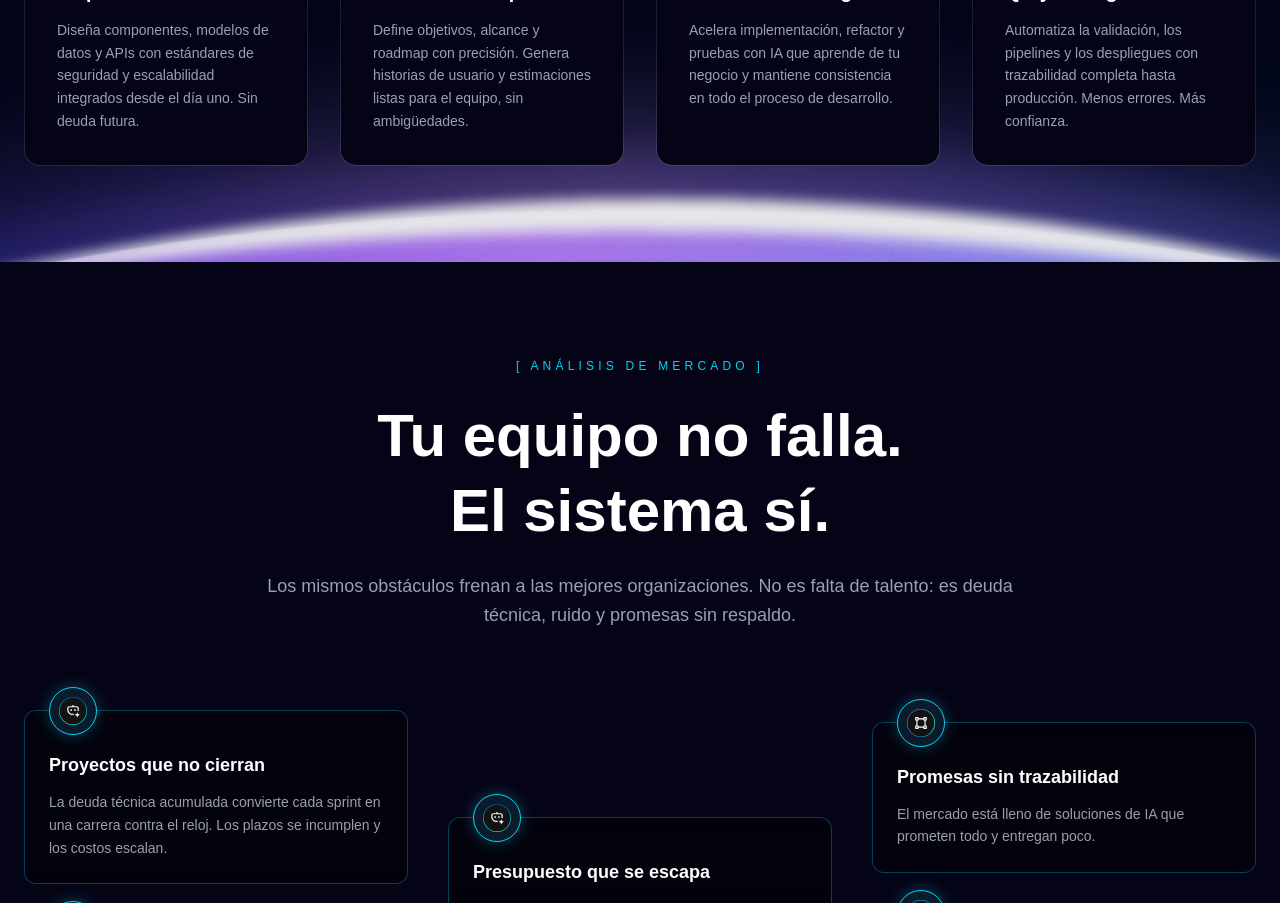
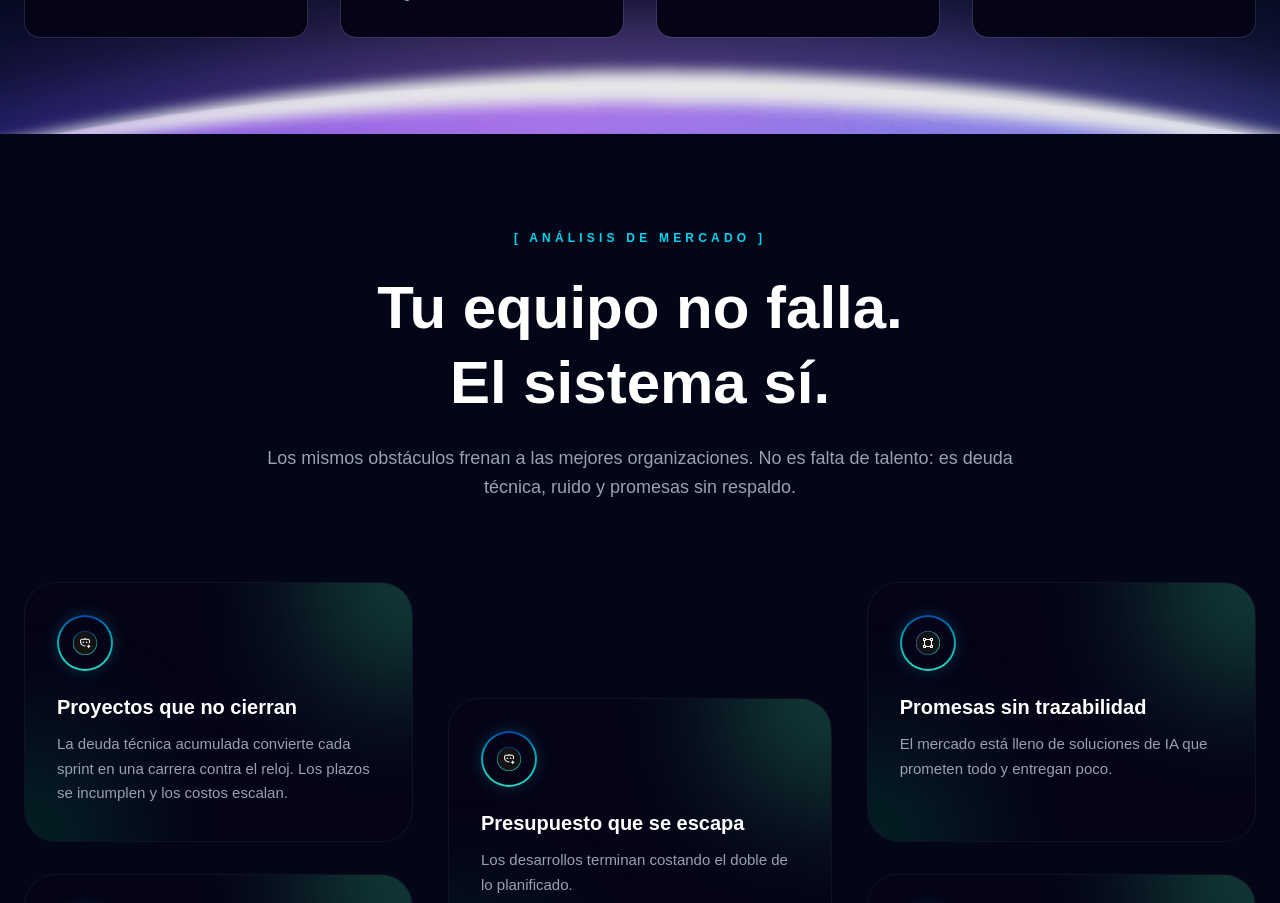
Before and after one commit to Juanith0xx/smartforge, a React (Vite) app: page / in a window 1280 px wide. Shown: the part 4160-5063 px from the top of the page. Built offline with nearby package versions, Linux system fonts and the light colour scheme.

Commit message:
updata correccion final v3

```diff
--- a/src/components/AudienceSection.jsx
+++ b/src/components/AudienceSection.jsx
@@ -47,7 +47,7 @@ const AudienceSection = () => {
               [ PARA QUIÉN ES ]
             </p>
 
-            <h2 className="text-4xl md:text-6xl font-bold text-white leading-tight max-w-xl">
+            <h2 className="text-4xl md:text-6xl font-bold text-white leading-tight">
               Diseñado para quienes
               <br />
               toman decisiones.
--- a/src/components/MarketAnalysisSection.jsx
+++ b/src/components/MarketAnalysisSection.jsx
@@ -35,11 +35,10 @@ const problems = [
 
 const MarketAnalysisSection = () => {
   return (
-    <section className="py-16 md:py-24 relative overflow-hidden">
+    <section className="py-16 md:py-24 relative overflow-hidden bg-[#020617]">
+      <div className="max-w-[1300px] mx-auto px-6 text-center relative z-10">
 
-      <div className="max-w-[1300px] mx-auto px-6 text-center">
-
-        <p className="text-cyan-400 text-[10px] md:text-xs tracking-[0.35em] uppercase mb-6">
+        <p className="text-cyan-400 text-[10px] md:text-xs tracking-[0.35em] uppercase mb-6 font-bold">
           [ ANÁLISIS DE MERCADO ]
         </p>
 
@@ -55,9 +54,8 @@ const MarketAnalysisSection = () => {
         </p>
 
         {/* GRID DE PROBLEMAS */}
-        <div className="grid grid-cols-1 md:grid-cols-3 gap-12 md:gap-10 mt-20 items-center">
-
-          <div className="space-y-12 md:space-y-10">
+        <div className="grid grid-cols-1 md:grid-cols-3 gap-8 mt-20 items-center">
+          <div className="space-y-8">
             <ProblemCard problem={problems[0]} />
             <ProblemCard problem={problems[3]} />
           </div>
@@ -66,15 +64,12 @@ const MarketAnalysisSection = () => {
             <ProblemCard problem={problems[2]} center />
           </div>
 
-          <div className="space-y-12 md:space-y-10">
+          <div className="space-y-8">
             <ProblemCard problem={problems[1]} />
             <ProblemCard problem={problems[4]} />
           </div>
-
         </div>
-
       </div>
-
     </section>
   )
 }
@@ -84,39 +79,53 @@ const ProblemCard = ({ problem, center }) => {
     <div
       className={`
       relative
-      p-8 md:p-6
-      rounded-2xl md:rounded-xl
+      p-8 md:p-8
+      rounded-[32px]
       text-left
-      border border-cyan-400/30
-
-      /* GRADIENTE SOLO EN RESPONSIVO */
-      bg-gradient-to-br from-[#0b1b2b] via-[#0b1b2b] to-[#122d42]
-      md:bg-none md:bg-black/40
-
-      backdrop-blur-md md:backdrop-blur-sm
-      hover:border-cyan-400
-      hover:shadow-[0_0_30px_rgba(34,211,238,0.25)]
-      transition-all duration-300
-      active:scale-[0.98] md:active:scale-100
-      ${center ? "max-w-sm mx-auto" : ""}
+      bg-[#050416]
+      overflow-hidden
+      border border-white/5
+      transition-all duration-500
+      hover:translate-y-[-5px]
+      hover:border-white/10 /* Sutil cambio de borde en hover */
+      group
+      ${center ? "max-w-sm mx-auto min-h-[320px]" : "min-h-[260px]"}
       `}
     >
+      {/* --- GRADIENTES PERMANENTES (ACTUALIZADOS A VERDE MENTA) --- */}
 
-      {/* ICONO CON ESTILO MEJORADO */}
-      <div className="absolute -top-6 left-6 w-12 h-12 rounded-full border border-cyan-400 flex items-center justify-center bg-[#0b1b2b] shadow-[0_0_15px_rgba(34,211,238,0.3)]">
-        <img src={problem.icon} alt="" className="w-7 h-7 object-contain" />
+      {/* Luz superior derecha fija (Ahora es un Verde Menta más saturado) */}
+      <div className="absolute -top-24 -right-24 w-48 h-48 bg-[#3FFFB2] opacity-[0.25] blur-[65px] pointer-events-none group-hover:opacity-[0.35] transition-opacity duration-500" />
+
+      {/* Luz inferior izquierda fija (Un verde más profundo pero complementario al menta) */}
+      <div className="absolute -bottom-24 -left-24 w-48 h-48 bg-[#00A36C] opacity-[0.20] blur-[65px] pointer-events-none group-hover:opacity-[0.30] transition-opacity duration-500" />
+
+      {/* ICONO - Manteniendo el círculo con el gradiente lineal original */}
+      <div className="relative mb-6">
+        <div className="
+          flex items-center justify-center
+          w-14 h-14 rounded-full
+          p-[2px]
+          bg-[linear-gradient(180deg,#004AAD_0%,#0097B2_31%,#29D9C2_100%)]
+          shadow-[0_0_15px_rgba(34,211,238,0.2)]
+        ">
+          <div className="flex items-center justify-center w-full h-full bg-[#050416] rounded-full">
+            <img src={problem.icon} alt="" className="w-6 h-6 object-contain" />
+          </div>
+        </div>
       </div>
 
-      <h3 className="text-white font-bold text-lg mt-4 mb-3">
-        {problem.title}
-      </h3>
+      <div className="relative z-10">
+        <h3 className="text-white font-bold text-xl mb-3 leading-tight">
+          {problem.title}
+        </h3>
 
-      <p className="text-gray-400 text-sm leading-relaxed">
-        {problem.text}
-      </p>
-
+        <p className="text-gray-400 text-[15px] leading-relaxed font-normal group-hover:text-gray-300 transition-colors">
+          {problem.text}
+        </p>
+      </div>
     </div>
   )
 }
 
-export default MarketAnalysisSection
+export default MarketAnalysisSection;
--- a/src/components/ProcessSection.jsx
+++ b/src/components/ProcessSection.jsx
@@ -25,7 +25,7 @@ const steps = [
 
 const ProcessSection = () => {
   return (
-    <section id="como-funciona" className="py-32 relative overflow-hidden bg-[#020617]">
+    <section id="como-funciona" className="mt-32 relative overflow-hidden bg-[#020617]">
       <div className="max-w-[1300px] mx-auto px-6 relative z-10">
 
         <p className="text-cyan-400 text-xs tracking-[0.35em] uppercase mb-6 font-bold">
```
